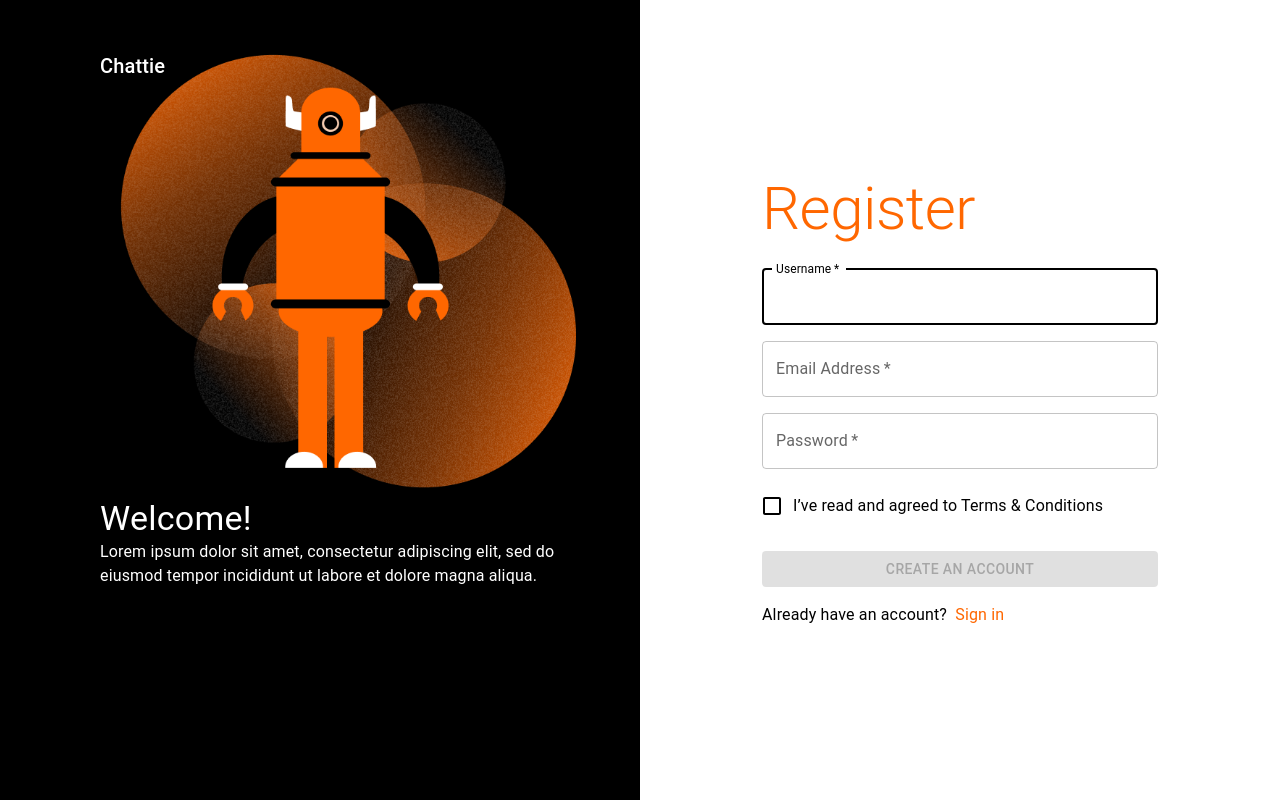
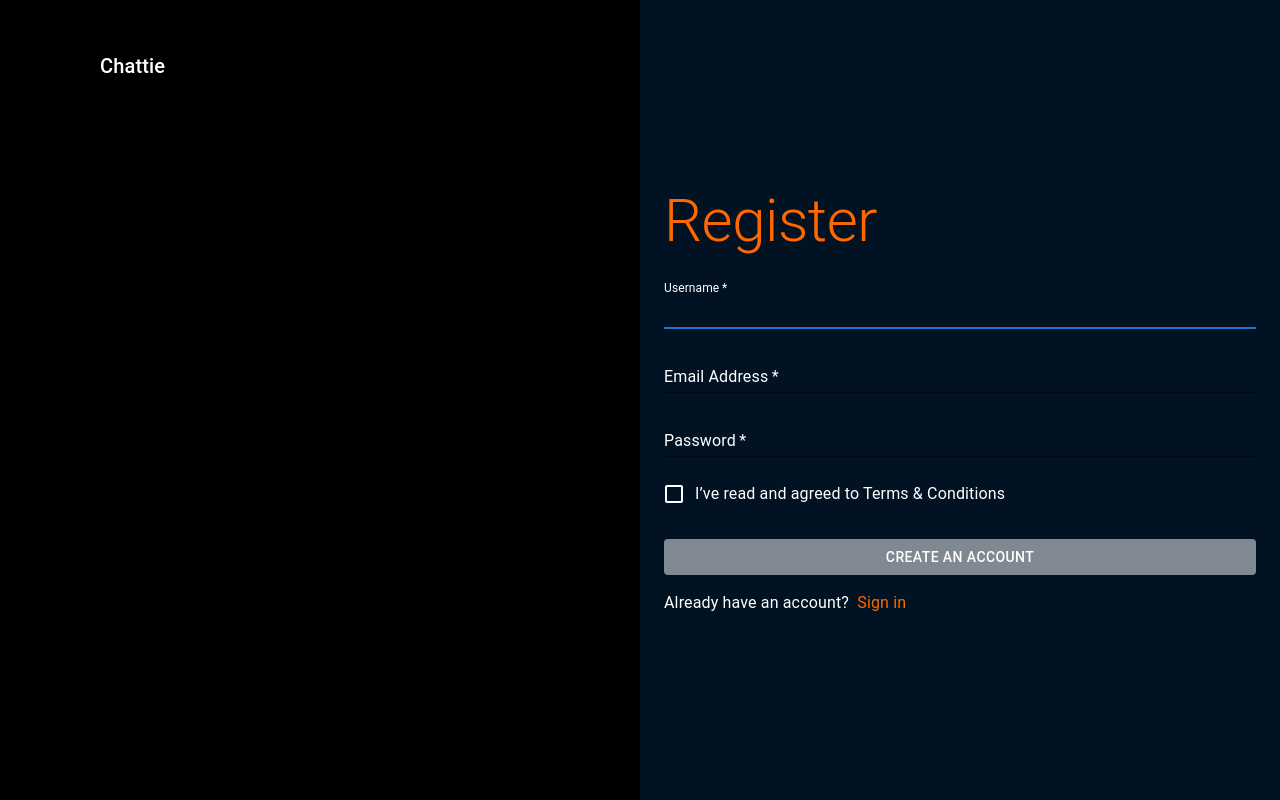
Before and after one commit to adam-kostuch/chatAI, a React (Create React App) app in the folder client/: page /register in a window 1280 px wide. Built offline with nearby package versions, Linux system fonts and the light colour scheme.

Commit message:
feat: changed a look of register page

```diff
--- a/client/src/components/RegisterPage/RegisterPage.tsx
+++ b/client/src/components/RegisterPage/RegisterPage.tsx
@@ -21,28 +21,43 @@ import { LoadingButton } from '@mui/lab';
 
 import HomeNavbar from '../HomeNavbar';
 
-import image1 from '../../assets/image.png';
 import { addDoc, collection } from 'firebase/firestore';
 import useCheckAuthentication from 'src/hooks/useCheckAuthentication';
 // import AddAPhotoIcon from '@mui/icons-material/AddAPhoto';
 
-const Img = styled('img')({
-  margin: 'auto',
-  display: 'block',
-  maxWidth: '80%',
-  maxHeight: '100%',
+const CustomBorderTextField = styled(TextField)({
+  '& .css-l4u8b9-MuiInputBase-root-MuiInput-root:before': {
+    borderBottom: ' 1px solid white',
+  },
+  '& .css-1x51dt5-MuiInputBase-input-MuiInput-input': {
+    color: 'white',
+  },
+  '& .css-1c2i806-MuiFormLabel-root-MuiInputLabel-root': {
+    color: 'white',
+  },
+  '& .css-aqpgxn-MuiFormLabel-root-MuiInputLabel-root': {
+    color: 'white',
+  },
+  '& .css-l4u8b9-MuiInputBase-root-MuiInput-root:after': {
+    borderBottom: '1px solid #FF6700',
+  },
+  '& .css-1c2i806-MuiFormLabel-root-MuiInputLabel-root.Mui-focused': {
+    color: 'white',
+  },
 });
 
-const CustomBorderTextField = styled(TextField)({
-  '& label': {
-    '&.Mui-focused': {
-      color: 'black',
-    },
+const CustomLoadingButton = styled(LoadingButton)({
+  marginTop: '24px',
+  marginBottom: '16px',
+  backgroundColor: 'white',
+  color: '#011222',
+  '&:hover': {
+    backgroundColor: '#FF6700',
+    color: 'white',
   },
-  '& .MuiOutlinedInput-root': {
-    '&.Mui-focused fieldset': {
-      borderColor: 'black',
-    },
+  '&:disabled': {
+    backgroundColor: 'rgba(255, 255, 255, 0.5)',
+    color: 'white',
   },
 });
 
@@ -129,7 +144,7 @@ const RegisterPage: FC = () => {
       <Grid
         container
         className="grid-register full-width"
-        sx={{ height: '100vh' }}
+        sx={{ height: '100vh', width: '100%' }}
       >
         <Grid
           item
@@ -138,38 +153,34 @@ const RegisterPage: FC = () => {
           md={6}
           sx={{
             backgroundColor: 'black',
+            width: '50%',
           }}
         >
-          <Img alt="image" src={image1} />
-          <Box
-            sx={{
-              maxWidth: '480px',
-              maxHeight: '171px',
-              marginLeft: '100px',
-              marginTop: '10px',
-              color: 'white',
-            }}
-          >
-            <Typography variant="h4">Welcome!</Typography>
-            <Typography>
-              Lorem ipsum dolor sit amet, consectetur adipiscing elit, sed do
-              eiusmod tempor incididunt ut labore et dolore magna aliqua.
-            </Typography>
-          </Box>
+          <Typography variant="h4">Welcome!</Typography>
         </Grid>
         <Container
+          maxWidth={false}
           component="main"
-          maxWidth="xs"
+          className="containter-text"
           sx={{
+            backgroundColor: '#011222',
             display: 'flex',
+            justifyContent: 'center',
+            alignItems: 'center',
+            heigth: '100%',
+            width: '50%',
+            position: 'relative',
+            margin: 0,
           }}
         >
           <Box
+            className="text"
             sx={{
               display: 'flex',
               flexDirection: 'column',
               justifyContent: 'center',
               textAlign: 'left',
+              color: 'white',
             }}
           >
             <Typography component="h1" variant="h2" sx={{ color: '#FF6700' }}>
@@ -186,6 +197,7 @@ const RegisterPage: FC = () => {
                   <CustomBorderTextField
                     autoComplete="given-name"
                     name="username"
+                    variant="standard"
                     required
                     fullWidth
                     id="username"
@@ -204,6 +216,7 @@ const RegisterPage: FC = () => {
                 <Grid item xs={12}>
                   <CustomBorderTextField
                     required
+                    variant="standard"
                     fullWidth
                     id="email"
                     label="Email Address"
@@ -222,6 +235,7 @@ const RegisterPage: FC = () => {
                 <Grid item xs={12}>
                   <CustomBorderTextField
                     required
+                    variant="standard"
                     fullWidth
                     name="password"
                     label="Password"
@@ -247,7 +261,7 @@ const RegisterPage: FC = () => {
                           setPolicyTerms((prevValue) => !prevValue);
                         }}
                         sx={{
-                          color: 'black',
+                          color: 'white',
                           '&.Mui-checked': {
                             color: '#FF6700',
                           },
@@ -258,7 +272,7 @@ const RegisterPage: FC = () => {
                   />
                 </Grid>
               </Grid>
-              <LoadingButton
+              <CustomLoadingButton
                 type="submit"
                 fullWidth
                 variant="contained"
@@ -268,18 +282,9 @@ const RegisterPage: FC = () => {
                   Object.keys(formik.errors).length !== 0 ||
                   !policyTerms
                 }
-                sx={{
-                  mt: 3,
-                  mb: 2,
-                  backgroundColor: '#FF6700',
-                  ':hover': {
-                    bgcolor: 'black',
-                    color: 'white',
-                  },
-                }}
               >
                 CREATE AN ACCOUNT
-              </LoadingButton>
+              </CustomLoadingButton>
               <Grid
                 container
                 className="grid sign-in-link"
```
